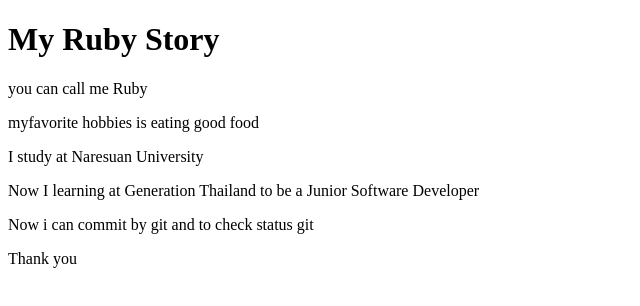
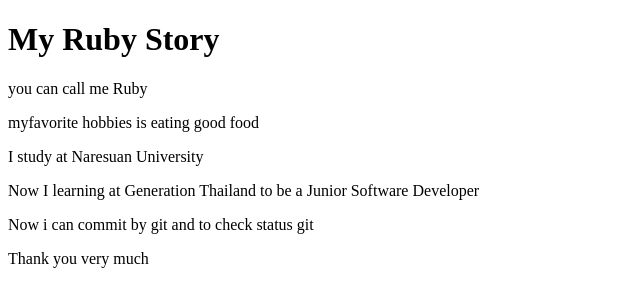
Before and after one commit to weerapongnaklang/learn-flex-jsd6, a plain HTML site: page index.html in a window 1280 px wide. Shown: the full height of the page, 0-640 px from the left. Drawn offline with Linux system fonts and the light colour scheme.

Commit message:
Thank you very much

```diff
--- a/index.html
+++ b/index.html
@@ -12,6 +12,6 @@
     <p>I study at Naresuan University</p>
     <p>Now I learning at Generation Thailand to be a Junior Software Developer</p>
     <p>Now i can commit by git and to check status git</p>
-    <p>Thank you</p>
+    <p>Thank you very much</p>
 </body>
 </html>
```
